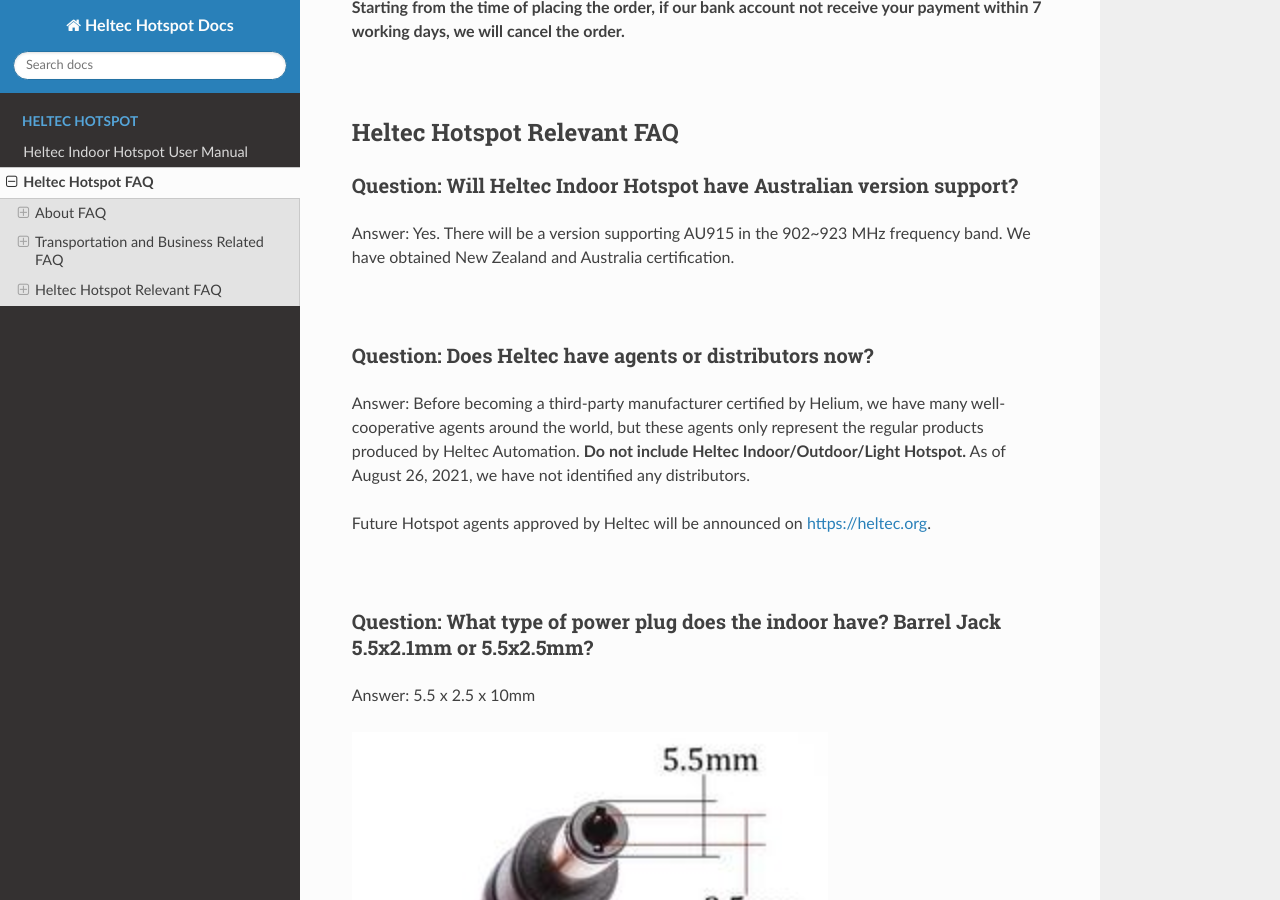
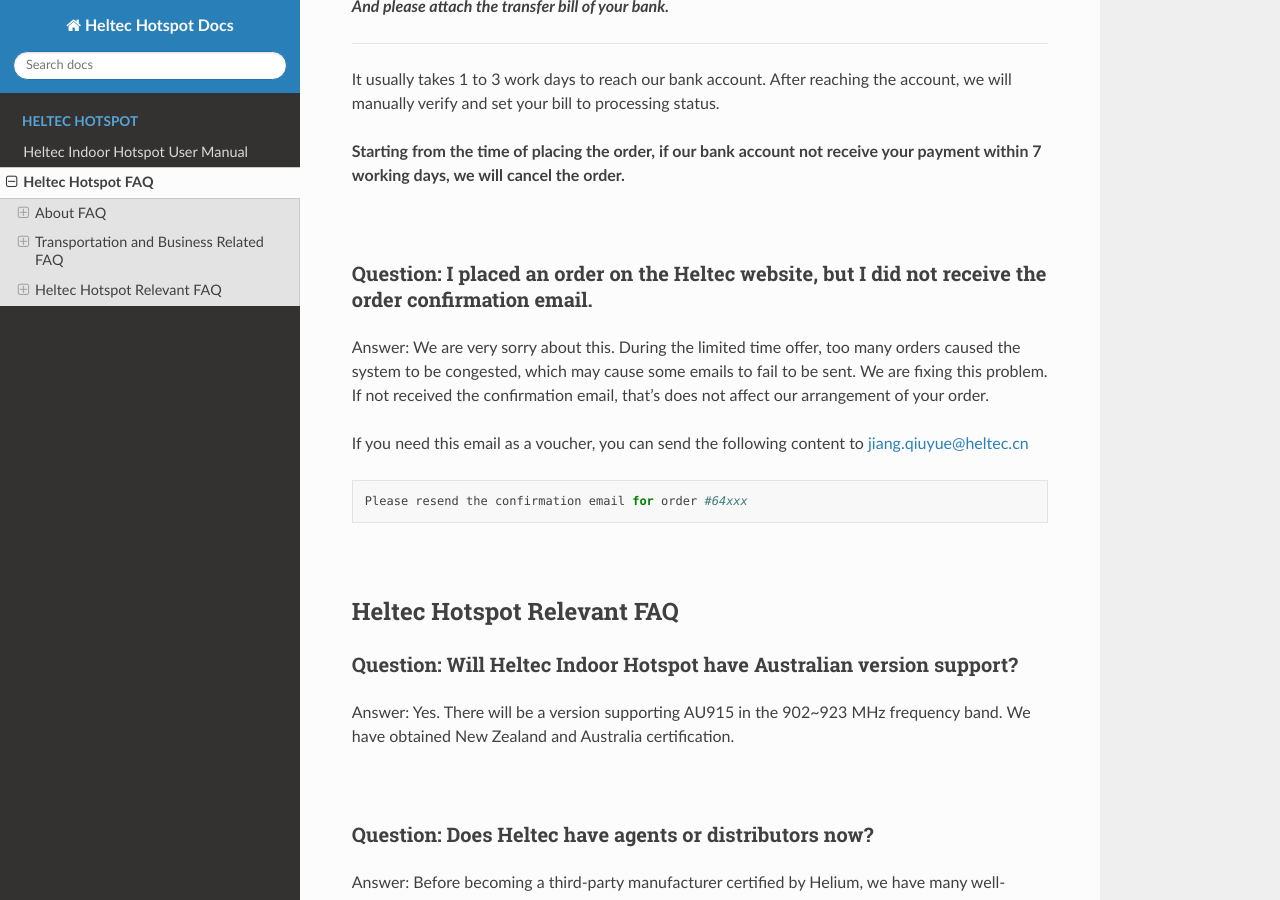
Before and after one commit to HelTecAutomation/Heltec-Hotspot-Docs, a Sphinx documentation site: the page built from en/source/hotspot_faq.md, in a window 1280 px wide and 900 px high, scrolled down 2077 px. Built offline with Sphinx 7.4.7 and the Read the Docs theme 2.0.0, drawn with Linux system fonts in a browser that asks for light colours.

Commit message:
faq update

````diff
--- a/en/source/hotspot_faq.md
+++ b/en/source/hotspot_faq.md
@@ -26,6 +26,8 @@
 
 Answer: All Heltec orders will be shipped within 30 working days. Unfortunately, the precise delivery time depends on the production department and the warehouse’s ordering situation, so we can’t estimate it, but we can be sure that we will ship the goods as quickly as possible within 30 working days in the order of payment.
 
+&nbsp;
+
 #### Question: What is the delivery method? DHL or Fedex?
 
 **Answer: In most cases will use FedEx, partly DHL.**
@@ -38,6 +40,8 @@
 2. The express company in Shenzhen sends the goods to Hong Kong;
 3. Wait in line for the warehouse and send the goods to all over the world by Hong Kong DHL.
 
+&nbsp;
+
 #### Question: I have some questions regarding the invoice
 
 Answer:
@@ -49,6 +53,8 @@
 - **If place an order via [Heltec’s offline sales channel](https://heltec.org/offline-sales/)**
 
 After you get in touch with Heltec and confirm the business details (before payment), our sales staff will send you an email with an invoice attachment. You can communicate your request for an invoice with our sales staff.
+
+&nbsp;
 
 #### Question: If I place an order on the website and choose the payment method of bank transfer, how many days do I have to pay?
 
@@ -67,6 +73,18 @@
 It usually takes 1 to 3 work days to reach our bank account. After reaching the account, we will manually verify and set your bill to processing status.
 
 **Starting from the time of placing the order, if our bank account not receive your payment within 7 working days, we will cancel the order.**
+
+&nbsp;
+
+#### Question: I placed an order on the Heltec website, but I did not receive the order confirmation email.
+
+Answer: We are very sorry about this. During the limited time offer, too many orders caused the system to be congested, which may cause some emails to fail to be sent. We are fixing this problem. If not received the confirmation email, that's does not affect our arrangement of your order.
+
+If you need this email as a voucher, you can send the following content to [jiang.qiuyue@heltec.cn](mailto:jiang.qiuyue@heltec.cn)
+
+```
+Please resend the confirmation email for order #64xxx
+```
 
 &nbsp;
 
````
Also changed, not shown: 1 other file.
